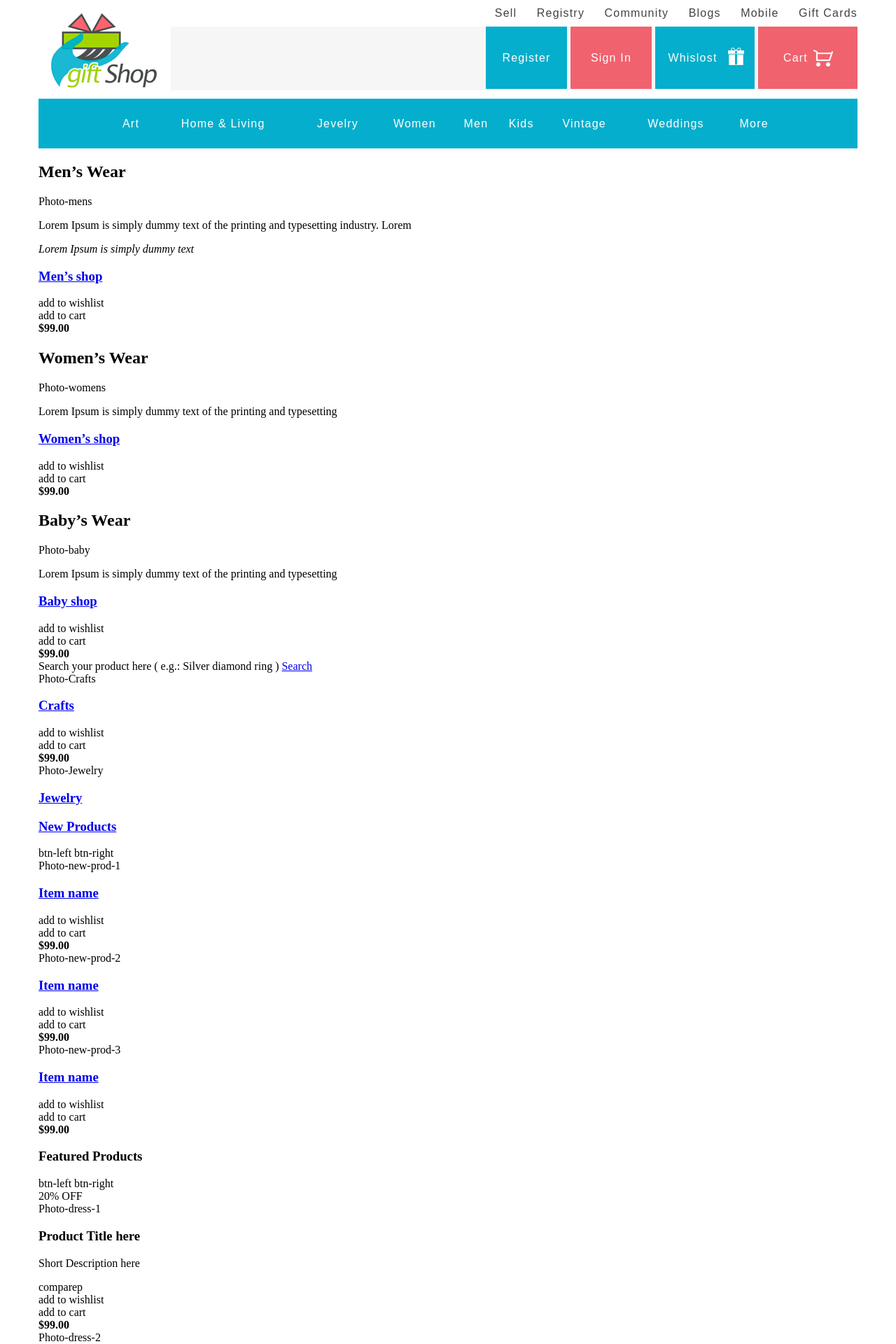
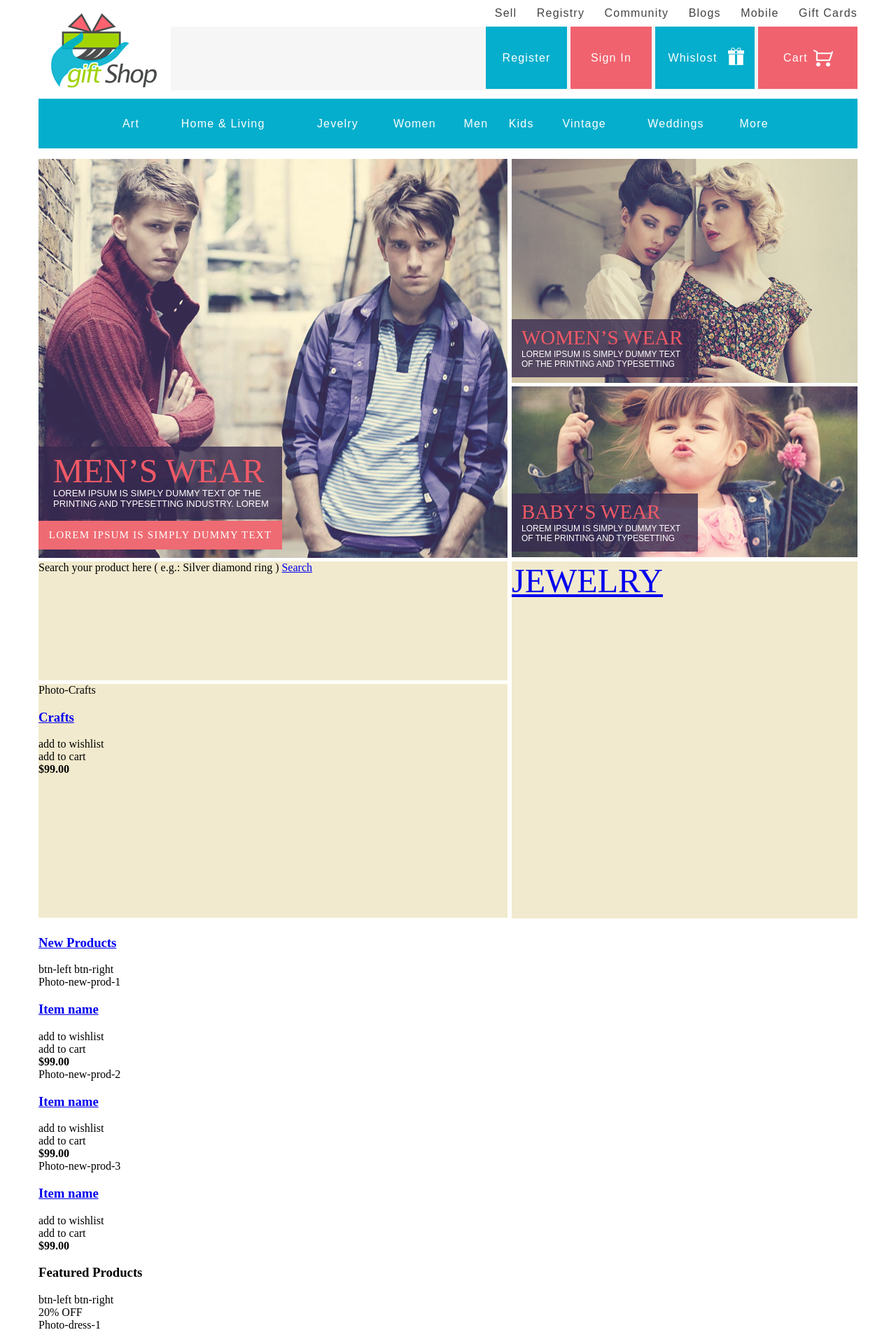
Before and after one commit to AlexKardone/giftshop, a PHP site: page / in a window 1280 px wide. Shown: the top 1920 px of the page at 70% size. Run offline with PHP 8.4, Linux system fonts and the light colour scheme.

Commit message:
Added styles of blocks Mens, Womens and Kid's wear, without states of hover

```diff
--- a/index.html
+++ b/index.html
@@ -364,71 +364,79 @@
 
 Блок "Мужская одежда"-->
 
-    <div class="main-content-block">
+    <div class="main-content-block clearfix">
 
-        <div class="wear-mens">
-            <h2>Men’s Wear</h2>
+        <div class="main-content-block__rect wear-mens">
+          <div class="wear__panel wear__panel_mens">
+            <div class="panel__summary">
+              <h2 class="summary__title">Men’s Wear</h2>
+              <p class="summary__text">Lorem Ipsum is simply dummy text of the
+                  printing and typesetting industry. Lorem</p>
+            </div>
+            <div class="panel__btn">Lorem Ipsum is simply dummy text</div>
+          </div>
 
-            Photo-mens
-
-            <p>Lorem Ipsum is simply dummy text of the
-                printing and typesetting industry. Lorem</p>
-
-            <cite>Lorem Ipsum is simply dummy text</cite>
-
-            <div class="hover-block">
+            <!-- <div class="hover-block">
                 <h3><a href="#">Men’s shop</a></h3>
                 <div class="add-to-whishlist">add to wishlist</div>
                 <div class="add-to-card">add to cart</div>
                 <b>$99.00</b>
-            </div>
+            </div> -->
         </div>
 
         <!--Блок "Женская одежда"-->
-        <div class="wear-womens">
-            <h2>Women’s Wear</h2>
+        <div class="main-content-block__rect wear-womens">
+          <div class="wear__panel wear__panel_s">
+            <div class="panel__summary panel__summary_s">
+              <h2  class="summary__title summary__title_s">Women’s Wear</h2>
+              <p class="summary__text summary__text_s">Lorem Ipsum is simply dummy text
+                  of the printing and typesetting</p>
+            </div>
+          </div>
 
-            Photo-womens
-
-            <p>Lorem Ipsum is simply dummy text
-                of the printing and typesetting</p>
-
-            <div class="hover-block">
+            <!-- <div class="hover-block">
                 <h3><a href="#">Women’s shop</a></h3>
                 <div class="add-to-whishlist">add to wishlist</div>
                 <div class="add-to-card">add to cart</div>
                 <b>$99.00</b>
-            </div>
+            </div> -->
         </div>
 
         <!--Блок "Детская одежда"-->
-        <div class="wear-kids">
-            <h2>Baby’s Wear</h2>
+        <div class="main-content-block__rect wear-kids">
+          <div class="wear__panel wear__panel_s">
+            <div class="panel__summary panel__summary_s">
+              <h2  class="summary__title summary__title_s">Baby’s Wear</h2>
+              <p class="summary__text summary__text_s">Lorem Ipsum is simply dummy text
+              of the printing and typesetting</p>
+            </div>
+          </div>
 
-            Photo-baby
-
-            <p>Lorem Ipsum is simply dummy text
-            of the printing and typesetting</p>
-        </div>
-
-        <div class="hover-block">
-            <h3><a href="#">Baby shop</a></h3>
-            <div class="add-to-whishlist">add to wishlist</div>
-            <div class="add-to-card">add to cart</div>
-            <b>$99.00</b>
+          <!-- <div class="hover-block">
+              <h3><a href="#">Baby shop</a></h3>
+              <div class="add-to-whishlist">add to wishlist</div>
+              <div class="add-to-card">add to cart</div>
+              <b>$99.00</b>
+          </div> -->
         </div>
 
 
-
 <!--Блок поиска-->
-    <div class="search-block">
+    <div class="main-content-block__rect search-block">
         Search your product here ( e.g.: Silver diamond ring )
 
         <a href="#">Search</a>
     </div>
 
+    <!--Блок "Ювелирные изделия"-->
+
+    <div class="main-content-block__rect jewelry-block">
+        <h3  class="summary__title"><a href="#">Jewelry</a></h3>
+
+    </div>
+
 <!--Блок "Crafts"-->
-    <div class="crafts-block">
+    <div class="main-content-block__rect crafts-block">
 
         Photo-Crafts
 
@@ -440,14 +448,7 @@
         </div>
     </div>
 
-<!--Блок "Ювелирные изделия"-->
-    <div class="jewelry-block">
 
-        Photo-Jewelry
-
-        <h3><a href="#">Jewelry</a></h3>
-
-    </div>
 
     </div>
 
--- a/styles/styles.css
+++ b/styles/styles.css
@@ -7,6 +7,11 @@
 @font-face {
     font-family: MyriadPro-Regular, sans-serif;
     src: url(../fonts/MyriadPro-Regular.otf)
+}
+
+@font-face {
+    font-family: Aparajita-Regular, serif;
+    src: url(../fonts/AparajitaRegular.ttf)
 }
 
 html,
@@ -142,12 +147,13 @@ ul {
     margin: 0 0 0 -35px;
 }
 
-/* Main-menu-block */
+/* MAIN MENU BLOCK */
 
 .main-menu {
-  display: table;
-  position: relative;
+    display: table;
+    position: relative;
     box-sizing: border-box;
+    margin-bottom: 15px;
     padding: 0 110px;
     width: 100%;
     height: 71px;
@@ -187,6 +193,7 @@ ul {
 /* Main-menu: second level */
 
 .main-menu__wrapper {
+    z-index: 2;
     display: none;
     position: absolute;
     top: 71px;
@@ -265,6 +272,145 @@ ul {
     text-decoration: none;
     color: #ef5966;
 
+}
+
+/* BLOCK MAIN CONTENT */
+
+.main-content-block {
+    width: 100%;
+}
+
+.main-content-block__rect {
+    margin: 0 5px 5px 0;
+    box-sizing: border-box;
+    background: rgb(242, 234, 206);
+}
+
+.wear__panel {
+    float: left;
+    position: absolute;
+}
+
+/* Main content: Men's wear */
+
+.wear-mens {
+    float: left;
+    position: relative;
+    width: 670px;
+    height: 570px;
+    background: url(../img/mens.png) no-repeat -106px -11px;
+}
+
+.wear__panel_mens {
+    bottom: 12px;
+    width: 348px;
+    height: 147px;
+}
+
+.panel__summary {
+    box-sizing: border-box;
+    padding: 7px 12px 15px 21px;
+    margin-bottom: 2px;
+    background: rgba(54, 42, 79, 0.8);
+}
+
+.summary__title {
+    margin: 0;
+    font-family: Aparajita-Regular, serif;
+    font-weight: normal;
+    text-transform: uppercase;
+    font-size: 48px;
+    color: #ef5966;
+}
+
+.summary__text {
+    margin: -3px 0 0 0;
+    font-family: Lato-Regular, sans-serif;
+    font-size: 13px;
+    color: #ffffff;
+    text-transform: uppercase;
+    font-weight: lighter;
+}
+
+.panel__btn {
+    display: table-cell;
+    vertical-align: middle;
+    text-align: center;
+    width: 348px;
+    height: 41px;
+    color: #ffffff;
+    font-family: Aparajita-Regular, serif;
+    font-size: 15px;
+    font-weight: lighter;
+    text-transform: uppercase;
+    letter-spacing: 1.2px;
+    background: rgb(239, 107, 115);
+}
+
+/* Main content: Women's wear */
+
+.wear-womens {
+    position: relative;
+    float: right;
+    width: 494px;
+    height: 320px;
+    margin-right: 0;
+    background: url(../img/womens.png) no-repeat -56px -8px;
+}
+
+.wear__panel_s {
+    bottom: 8px;
+    width: 266px;
+    height: 83px;
+}
+
+.panel__summary_s {
+    padding: 10px 16px 12px 14px;
+}
+
+.summary__title_s {
+    font-size: 29px;
+}
+
+.summary__text_s {
+    font-size: 12px;
+    margin-top: 0;
+}
+
+/* Main content: Kid's wear */
+
+.wear-kids {
+    position: relative;
+    float: right;
+    width: 494px;
+    height: 244px;
+    margin-right: 0;
+    background: url(../img/kids.png) no-repeat -7px -50px;
+}
+
+/* Main content: Search-block */
+
+.search-block {
+    float: left;
+    width: 670px;
+    height: 170px;
+}
+
+/* Main content: Crafts-block */
+
+.crafts-block {
+    float: left;
+    width: 670px;
+    height: 334px;
+}
+
+/* Main content: Jewelry-block */
+
+.jewelry-block {
+    float: right;
+    width: 494px;
+    height: 510px;
+    margin-right: 0;
 }
 
 /* Блок "Who we are" */
```
